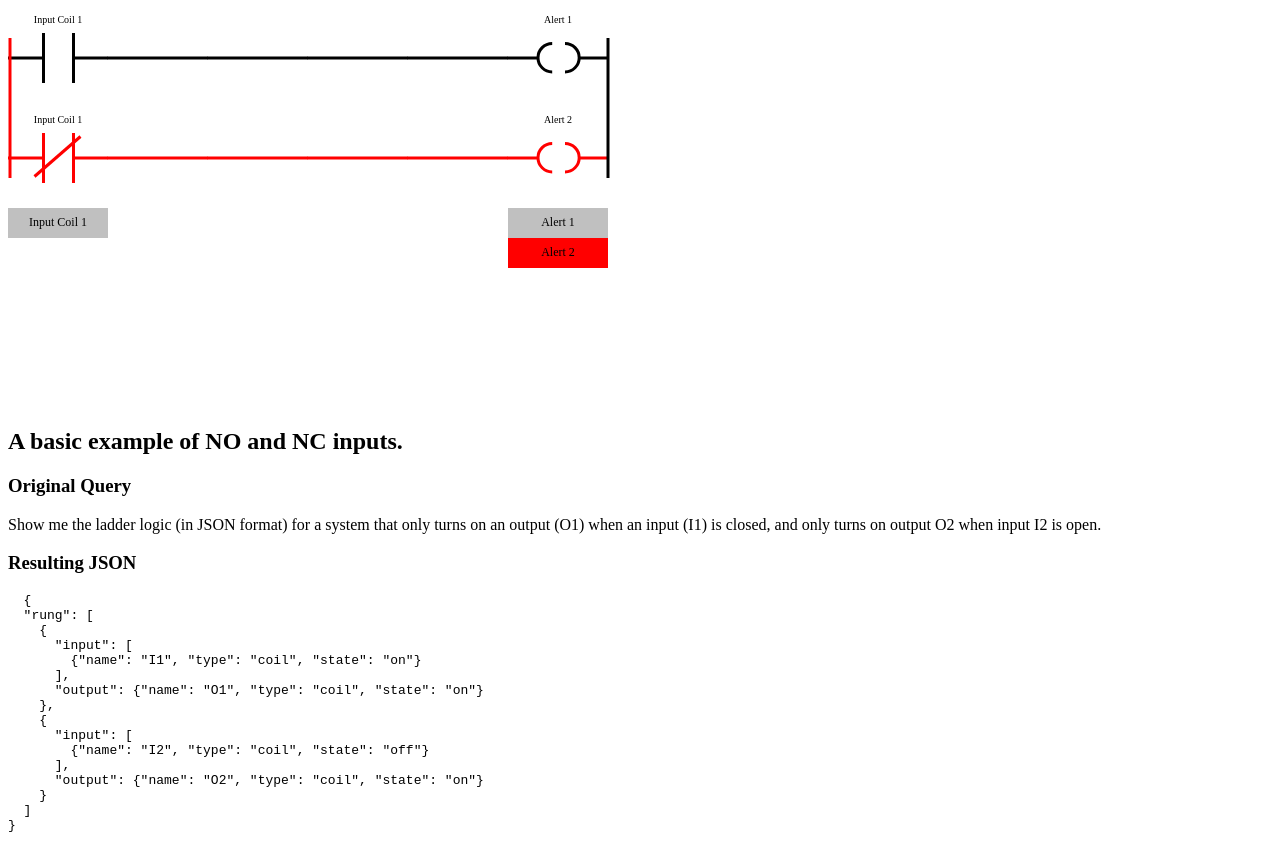
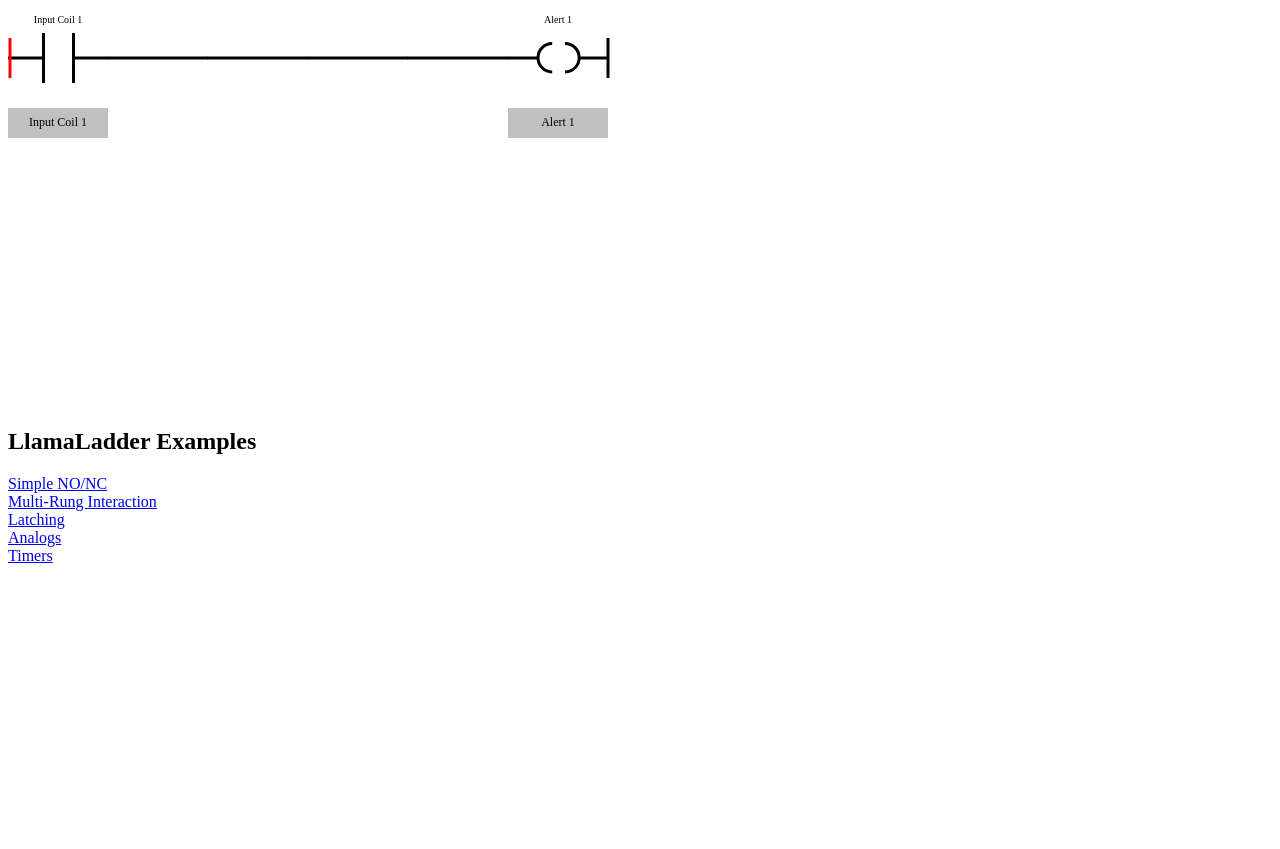
Before and after one commit to ignorantbliss/llamaladder, a plain HTML site: page examples/index.html in a window 1280 px wide. After the commit the page ends 800 px from the top, so only its background shows below. Drawn offline with Linux system fonts and the light colour scheme.

Commit message:
Updated Examples & Readme

```diff
--- a/examples/index.html
+++ b/examples/index.html
@@ -21,12 +21,6 @@ var logic = {
         {"name": "Input Coil 1", "type": "coil", "state": "on"}
       ],
       "output": {"name": "Alert 1", "type": "coil"}
-    },
-	 {
-      "input": [
-        {"name": "Input Coil 1", "type": "coil", "state": "off"}
-      ],
-      "output": {"name": "Alert 2", "type": "coil"}
     }
   ]
 };
@@ -37,27 +31,12 @@ var logic = {
 	<body>
 		<svg id="diagram" width="800px" height="400px" viewBox="0 0 800 400">
 		</svg>
-		<h2>A basic example of NO and NC inputs.</h2>
-		<h3>Original Query</h3>
-		<p>Show me the ladder logic (in JSON format) for a system that only turns on an output (O1) when an input (I1) is closed, and only turns on output O2 when input I2 is open.</p>
-		<h3>Resulting JSON</h3>
-		<p><pre>
-  <code>{
-  &quot;rung&quot;: [
-    {
-      &quot;input&quot;: [
-        {&quot;name&quot;: &quot;I1&quot;, &quot;type&quot;: &quot;coil&quot;, &quot;state&quot;: &quot;on&quot;}
-      ],
-      &quot;output&quot;: {&quot;name&quot;: &quot;O1&quot;, &quot;type&quot;: &quot;coil&quot;, &quot;state&quot;: &quot;on&quot;}
-    },
-    {
-      &quot;input&quot;: [
-        {&quot;name&quot;: &quot;I2&quot;, &quot;type&quot;: &quot;coil&quot;, &quot;state&quot;: &quot;off&quot;}
-      ],
-      &quot;output&quot;: {&quot;name&quot;: &quot;O2&quot;, &quot;type&quot;: &quot;coil&quot;, &quot;state&quot;: &quot;on&quot;}
-    }
-  ]
-}</code></pre></p>
+		<h2>LlamaLadder Examples</h2>
+		<a href="basic.html">Simple NO/NC</a><br/>
+		<a href="multirung.html">Multi-Rung Interaction</a><br/>
+		<a href="latching.html">Latching</a><br/>
+		<a href="analogs.html">Analogs</a><br/>
+		<a href="ondelay.html">Timers</a><br/>
 		<script>
 ll = new LadderLogic();
 ll.parse(logic['rung'],'#diagram');
```
Also changed, not shown: 1 other file.
